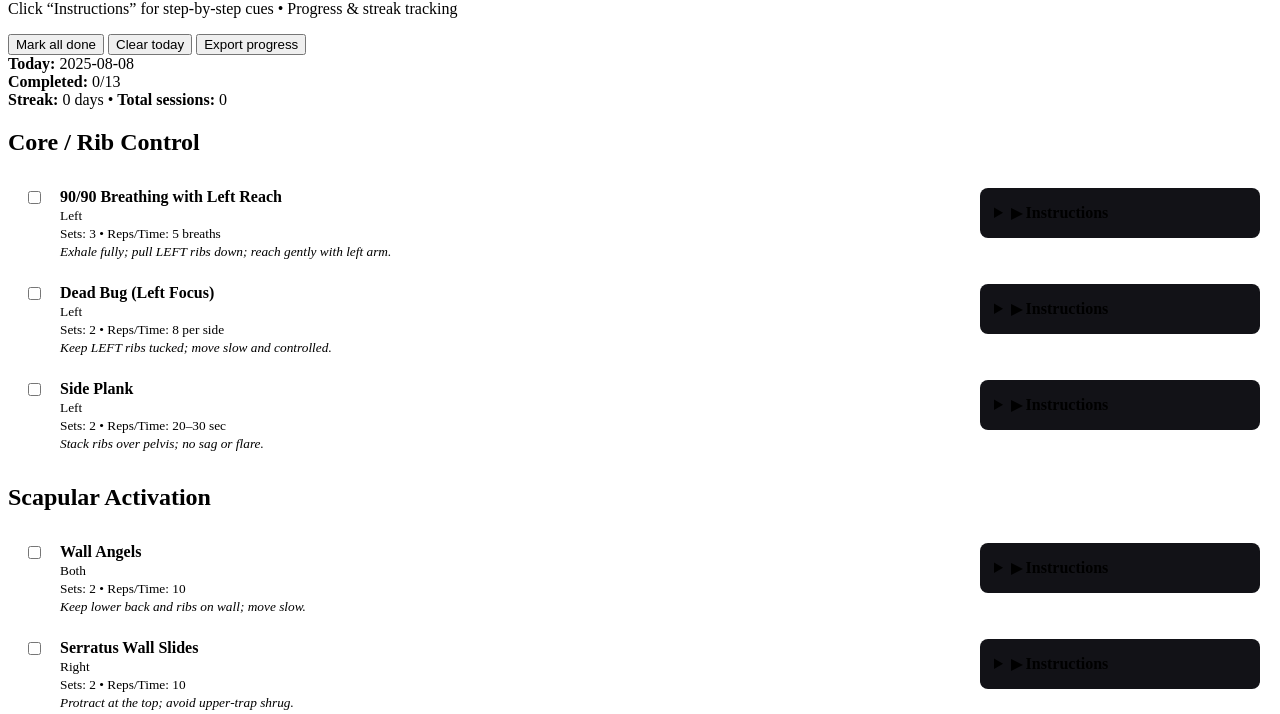
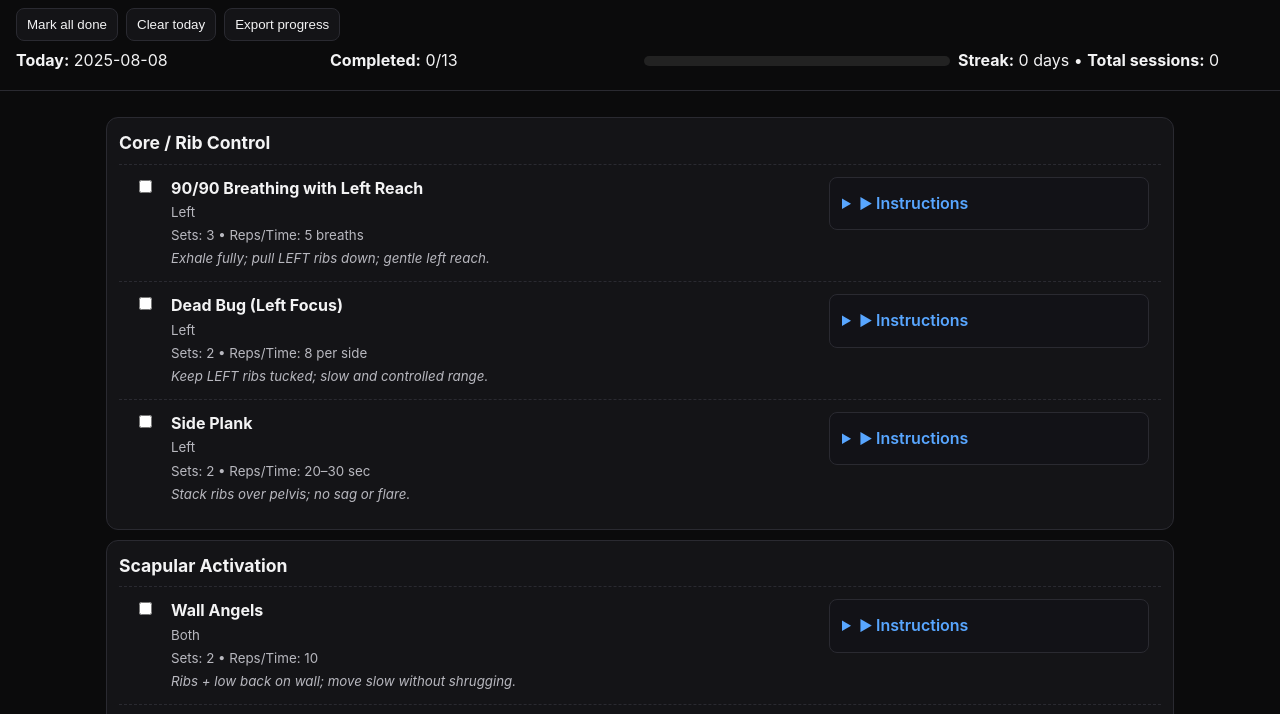
Before and after one commit to ruima323-dot/scapular-rib-app, a plain HTML site: page index.html in a window 1280 px wide. Shown: the part 80-794 px from the top of the page. Drawn offline with Linux system fonts and the light colour scheme.

Commit message:
Update index.html

```diff
--- a/index.html
+++ b/index.html
@@ -3,36 +3,49 @@
 <head>
 <meta charset="utf-8">
 <meta name="viewport" content="width=device-width, initial-scale=1">
-<title>Scapular & Rib Program</title>
+<title>Scapular & Rib Program — v4 (mobile)</title>
 <style>
-/* ... keep your existing styles above ... */
-
-.item{display:grid;grid-template-columns:28px 1fr 280px;gap:12px;align-items:start;padding:12px;border-top:1px dashed var(--border)}
-/* Make the instructions panel roomy and tappable */
-details{background:#121217;border:1px solid var(--border);border-radius:8px;padding:8px}
+:root{--bg:#0b0b0c;--card:#141417;--text:#f3f3f4;--muted:#b8b8bf;--accent:#58a6ff;--ok:#3fb950;--border:#2a2a31}
+*{box-sizing:border-box}
+body{margin:0;font-family:Inter,system-ui,Segoe UI,Roboto,Helvetica,Arial,sans-serif;background:var(--bg);color:var(--text);line-height:1.45}
+header{padding:18px 16px;border-bottom:1px solid var(--border);position:sticky;top:0;background:var(--bg);z-index:5}
+h1{margin:0 0 4px 0;font-size:1.5rem}
+.subtitle{margin:0 0 8px 0;color:var(--muted)}
+.top-actions{display:flex;gap:8px;flex-wrap:wrap;margin:8px 0}
+button{background:var(--card);color:var(--text);border:1px solid var(--border);padding:8px 10px;border-radius:8px;cursor:pointer}
+button:hover{border-color:var(--accent)}
+#summary{display:grid;grid-template-columns:repeat(auto-fit,minmax(160px,1fr));gap:8px;align-items:center}
+.progress{height:10px;background:#222;border-radius:6px;overflow:hidden}
+#bar{height:100%;width:0;background:var(--ok);transition:width .25s ease}
+main{padding:16px;max-width:1100px;margin:0 auto}
+.card{background:var(--card);border:1px solid var(--border);border-radius:12px;padding:12px;margin:10px 0}
+.card h2{margin:0 0 8px 0;font-size:1.1rem}
+.item{display:grid;grid-template-columns:28px 1fr 320px;gap:12px;align-items:start;padding:12px;border-top:1px dashed var(--border)}
+.item:first-child{border-top:none}
+.item small{color:var(--muted)}
+details{background:#121217;border:1px solid var(--border);border-radius:8px;padding:6px}
 summary{cursor:pointer;color:var(--accent);outline:none;padding:8px 6px;font-weight:600}
 summary::-webkit-details-marker{display:none}
 summary::before{content:"▶ ";font-size:0.9em}
 details[open] summary::before{content:"▼ "}
-.details-body{color:#ddd;font-size:0.95rem;line-height:1.5;margin-top:6px}
+.details-body{color:#ddd;font-size:0.95rem;line-height:1.55;margin-top:6px}
+.details-body strong{color:#fff}
 ul{margin:6px 0 0 18px}
 
-/* ===== Mobile layout fix ===== */
+/* ===== Mobile layout ===== */
 @media (max-width: 860px){
-  /* Switch to two columns: checkbox + content */
   .item{grid-template-columns:24px 1fr;gap:10px;padding:10px}
-  /* Make the instructions span the full width under the label */
-  .item details{grid-column: 1 / -1; margin-top:6px}
-  /* Slightly larger tap targets */
+  .item details{grid-column:1 / -1;margin-top:6px}
   summary{font-size:1rem;padding:10px 8px}
-  .details-body{font-size:0.98rem}
+  .details-body{font-size:1rem}
 }
+footer{color:var(--muted);padding:24px 0;text-align:center}
 </style>
 </head>
 <body>
 <header>
   <h1>Scapular & Rib Program</h1>
-  <p class="subtitle">Click “Instructions” for step‑by‑step cues • Progress & streak tracking</p>
+  <p class="subtitle">Tap “Instructions” for step‑by‑step cues • Progress & streak tracking</p>
   <div class="top-actions">
     <button id="markAll">Mark all done</button>
     <button id="clearToday">Clear today</button>
@@ -59,48 +72,42 @@ const PLAN = [
       name:"90/90 Breathing with Left Reach",
       side:"Left",
       sets:"3", reps:"5 breaths",
-      notes:"Exhale fully; pull LEFT ribs down; reach gently with left arm.",
+      notes:"Exhale fully; pull LEFT ribs down; gentle left reach.",
       instr:`
       <div class="details-body">
         <strong>Setup</strong>
         <ul>
-          <li>Lie on your back; hips and knees at 90° (shins parallel to floor).</li>
-          <li>Left arm reaches to the ceiling; right arm relaxed by side.</li>
+          <li>On back; hips/knees at 90° (shins parallel).</li>
+          <li>Left arm to ceiling; right arm relaxed at side.</li>
         </ul>
         <strong>How</strong>
         <ul>
-          <li>Inhale quietly through the nose, keep lower ribs heavy.</li>
-          <li>Exhale through the mouth like blowing out candles; <em>pull LEFT ribs down</em> and gently posteriorly tilt pelvis.</li>
-          <li>As you exhale, reach the <em>left</em> hand up 1–2 cm (shoulder protraction) without shrugging.</li>
-          <li>Pause 2s, then soft nasal inhale keeping ribs down. Repeat.</li>
+          <li>Quiet nasal inhale while keeping lower ribs heavy.</li>
+          <li>Long mouth exhale as if blowing out candles; <em>pull LEFT ribs down</em> and lightly posteriorly tilt pelvis.</li>
+          <li>During exhale, reach left hand up ~1–2 cm (scap protraction) without shrugging.</li>
+          <li>Pause 2s; soft nasal inhale keeping ribs down. Repeat.</li>
         </ul>
         <strong>Cues</strong>
-        <ul>
-          <li>Feel abs engage low/left. No neck tension. Low back stays on floor.</li>
-        </ul>
+        <ul><li>Feel low/left abs; no neck tension; low back stays in contact with floor.</li></ul>
       </div>`
     },
     {
       name:"Dead Bug (Left Focus)",
       side:"Left",
       sets:"2", reps:"8 per side",
-      notes:"Keep LEFT ribs tucked; move slow and controlled.",
+      notes:"Keep LEFT ribs tucked; slow and controlled range.",
       instr:`
       <div class="details-body">
         <strong>Setup</strong>
-        <ul>
-          <li>On back, hips/knees at 90°, arms to ceiling.</li>
-        </ul>
+        <ul><li>On back; hips/knees 90°; arms to ceiling.</li></ul>
         <strong>How</strong>
         <ul>
-          <li>Exhale to set ribs down. Keep LEFT ribs down the whole set.</li>
-          <li>Opposite arm/leg move: right arm overhead as left leg extends; switch.</li>
-          <li>Only reach as far as you can keep ribs down (no back arch).</li>
+          <li>Exhale to set ribs down.</li>
+          <li>Right arm overhead as <em>left</em> leg extends; switch sides next rep.</li>
+          <li>Stop the reach the moment ribs try to pop up.</li>
         </ul>
         <strong>Cues</strong>
-        <ul>
-          <li>Belly “hollows” slightly on exhale; low back kisses floor, not jams.</li>
-        </ul>
+        <ul><li>Belly gently hollows on exhale; low back “kisses” floor (no jam).</li></ul>
       </div>`
     },
     {
@@ -111,16 +118,14 @@ const PLAN = [
       instr:`
       <div class="details-body">
         <strong>Setup</strong>
-        <ul><li>Left forearm under shoulder, legs straight and stacked.</li></ul>
+        <ul><li>Left forearm under shoulder; legs straight and stacked.</li></ul>
         <strong>How</strong>
         <ul>
-          <li>Lift hips; think <em>ribs down</em> and <em>glutes tight</em>.</li>
-          <li>Hold; breathe light through nose without losing alignment.</li>
+          <li>Lift hips; think <em>ribs down</em>, <em>glutes tight</em>, head long.</li>
+          <li>Breathe quietly through nose and hold the line.</li>
         </ul>
         <strong>Cues</strong>
-        <ul>
-          <li>Imagine zippering ribs toward pelvis; keep neck long; no shrug.</li>
-        </ul>
+        <ul><li>Imagine zippering ribs toward pelvis; avoid shoulder shrug.</li></ul>
       </div>`
     }
   ]},
@@ -130,57 +135,58 @@ const PLAN = [
       name:"Wall Angels",
       side:"Both",
       sets:"2", reps:"10",
-      notes:"Keep lower back and ribs on wall; move slow.",
+      notes:"Ribs + low back on wall; move slow without shrugging.",
       instr:`
       <div class="details-body">
         <strong>Setup</strong>
         <ul>
-          <li>Back, head, and <em>ribs</em> against the wall; feet 6–12 in forward.</li>
-          <li>Arms at 90°/90° (goalpost), wrists/back of hands lightly touching wall.</li>
+          <li>Head, ribs, and back against wall; feet 6–12 in forward.</li>
+          <li>Arms in goalpost (90°/90°), wrists lightly touch wall.</li>
         </ul>
         <strong>How</strong>
         <ul>
-          <li>Slide arms up as high as you can while keeping ribs down and wrists near the wall.</li>
-          <li>Lower with control. No shrugging.</li>
+          <li>Slide arms up while keeping ribs down and wrists near wall.</li>
+          <li>Lower with control; maintain neck long.</li>
         </ul>
         <strong>Cues</strong>
-        <ul><li>Think “long neck, ribs heavy, shoulder blades glide.”</li></ul>
+        <ul><li>Feel shoulder blades glide; no lumbar arch or neck tension.</li></ul>
       </div>`
     },
     {
       name:"Serratus Wall Slides",
       side:"Right",
       sets:"2", reps:"10",
-      notes:"Protract at the top; avoid upper‑trap shrug.",
+      notes:"Protract at the top; avoid upper‑trap takeover.",
       instr:`
       <div class="details-body">
         <strong>Setup</strong>
-        <ul><li>Forearms on wall at shoulder width, elbows ~90°.</li></ul>
+        <ul><li>Forearms on wall, shoulder‑width, elbows ~90°.</li></ul>
         <strong>How</strong>
         <ul>
-          <li>Slide up while lightly pushing forearms into wall, then at the top “push the wall away” (shoulder blades wrap forward).</li>
-          <li>Lower without collapsing.</li>
+          <li>Slide up while lightly pushing forearms into wall.</li>
+          <li>At the top, “push the wall away” so shoulder blades wrap forward.</li>
+          <li>Lower back down without collapsing.</li>
         </ul>
         <strong>Cues</strong>
-        <ul><li>Feel it under the armpit (serratus), not in neck.</li></ul>
+        <ul><li>Feel under armpit (serratus), not neck. Keep ribs quiet.</li></ul>
       </div>`
     },
     {
       name:"Scap Retraction & Depression Hold",
       side:"Left",
       sets:"2", reps:"10 (3s hold)",
-      notes:"Pull shoulder blade DOWN and IN without shrugging.",
+      notes:"Slide shoulder blade DOWN & IN; chest stays quiet.",
       instr:`
       <div class="details-body">
         <strong>Setup</strong>
-        <ul><li>Sit or stand tall; arm by side.</li></ul>
+        <ul><li>Sit/stand tall; left arm by side, palm neutral.</li></ul>
         <strong>How</strong>
         <ul>
-          <li>Gently draw the left shoulder blade back (retract) and down (depress) as if sliding into a back pocket.</li>
-          <li>Hold 3s; relax. Repeat.</li>
+          <li>Draw left shoulder blade back (retract) and down (depress) like into a back pocket.</li>
+          <li>Hold 3s; release. Repeat.</li>
         </ul>
         <strong>Cues</strong>
-        <ul><li>Chest stays quiet; no rib flare; no upper‑trap pinch.</li></ul>
+        <ul><li>No shrug; ribs down; think “collarbone wide.”</li></ul>
       </div>`
     }
   ]},
@@ -190,37 +196,37 @@ const PLAN = [
       name:"Serratus Punch",
       side:"Right",
       sets:"3", reps:"12",
-      notes:"Punch the ceiling with a straight elbow; scapula wraps forward.",
+      notes:"Straight elbow; punch to ceiling; scapula wraps forward.",
       instr:`
       <div class="details-body">
         <strong>Setup</strong>
-        <ul><li>Lie on back, light DB in right hand, arm straight above shoulder.</li></ul>
+        <ul><li>On back; light DB in right hand, arm straight above shoulder.</li></ul>
         <strong>How</strong>
         <ul>
-          <li>Without bending the elbow, reach the DB toward the ceiling to lift the shoulder blade off the floor slightly.</li>
-          <li>Lower slowly till shoulder blade returns to floor.</li>
+          <li>Without bending elbow, reach DB up to lift shoulder blade off floor slightly.</li>
+          <li>Lower slowly until shoulder blade contacts floor again.</li>
         </ul>
         <strong>Cues</strong>
-        <ul><li>Feel it under the armpit (serratus). Keep ribs down.</li></ul>
+        <ul><li>Feel serratus (side of ribs). Keep ribs down; no neck strain.</li></ul>
       </div>`
     },
     {
       name:"Prone Y‑T‑W (Right Emphasis)",
       side:"Right emphasis",
       sets:"2", reps:"10 each shape",
-      notes:"Pause 2–3s at top on the right side.",
+      notes:"Pause 2–3s at top on right side for each shape.",
       instr:`
       <div class="details-body">
         <strong>Setup</strong>
-        <ul><li>Lie prone on bench/floor, forehead supported, thumbs up.</li></ul>
+        <ul><li>Prone on bench/floor; forehead supported; thumbs up.</li></ul>
         <strong>How</strong>
         <ul>
-          <li><strong>Y:</strong> Arms overhead in a “Y”, lift with lower trap.</li>
-          <li><strong>T:</strong> Arms out to sides, squeeze mid‑back (no shrug).</li>
-          <li><strong>W:</strong> Bend elbows ~90°, pinch shoulder blades gently.</li>
+          <li><strong>Y:</strong> Arms overhead; lift with lower trap.</li>
+          <li><strong>T:</strong> Arms out to side; squeeze mid‑back without shrug.</li>
+          <li><strong>W:</strong> Bend elbows ~90°; gently pinch shoulder blades.</li>
         </ul>
         <strong>Cues</strong>
-        <ul><li>Keep neck long, ribs quiet; right side 2–3s pause at top.</li></ul>
+        <ul><li>Right side: 2–3s pause at top. Neck long; ribs quiet.</li></ul>
       </div>`
     }
   ]},
@@ -234,29 +240,29 @@ const PLAN = [
       instr:`
       <div class="details-body">
         <strong>Setup</strong>
-        <ul><li>Prone on bench/floor, left arm in “Y”.</li></ul>
+        <ul><li>Prone; left arm in “Y”; palm thumbs‑up.</li></ul>
         <strong>How</strong>
         <ul>
-          <li>Lift the left arm slightly off the floor, reaching long.</li>
-          <li>Lower slow; keep shoulder away from ear.</li>
+          <li>Lift left arm slightly off floor, reaching long.</li>
+          <li>Lower slowly; avoid shoulder creeping toward ear.</li>
         </ul>
         <strong>Cues</strong>
-        <ul><li>Lower trap should work; no upper‑trap take‑over.</li></ul>
+        <ul><li>Lower trap should work; no upper‑trap takeover.</li></ul>
       </div>`
     },
     {
       name:"Lat Prayer Lift",
       side:"Left",
       sets:"3", reps:"10",
-      notes:"Band anchored low; pull diagonally without rib flare.",
+      notes:"Band low‑anchor; diagonal pull without rib flare.",
       instr:`
       <div class="details-body">
         <strong>Setup</strong>
-        <ul><li>Kneel with band anchored low to your left.</li></ul>
+        <ul><li>Kneel; band anchored low to your left.</li></ul>
         <strong>How</strong>
         <ul>
-          <li>With arm straight, pull band up/diagonal toward forehead.</li>
-          <li>Control back down.</li>
+          <li>Arm straight; pull band up/diagonal toward forehead.</li>
+          <li>Return with control; keep abs lightly on.</li>
         </ul>
         <strong>Cues</strong>
         <ul><li>Ribs down; feel lat + lower trap, not neck.</li></ul>
@@ -269,18 +275,18 @@ const PLAN = [
       name:"Single‑arm Band Row → External Rotation",
       side:"Both",
       sets:"3", reps:"12 each",
-      notes:"Row to ribs, then rotate to 90°—control both phases.",
+      notes:"Row to ribs, then rotate to ~90°; smooth control.",
       instr:`
       <div class="details-body">
         <strong>Setup</strong>
-        <ul><li>Band anchored at mid‑chest height.</li></ul>
+        <ul><li>Band anchored at mid‑chest height; neutral stance.</li></ul>
         <strong>How</strong>
         <ul>
-          <li>Row elbow to ribs (scapula back & down), pause.</li>
-          <li>Then externally rotate to ~90° elbow angle; pause; return.</li>
+          <li>Row elbow to ribs (scap back & down), brief pause.</li>
+          <li>Then externally rotate to ~90° elbow angle; pause; reverse.</li>
         </ul>
         <strong>Cues</strong>
-        <ul><li>Chest quiet; no rib pop; smooth tempo.</li></ul>
+        <ul><li>Chest quiet; no rib pop; steady tempo.</li></ul>
       </div>`
     }
   ]},
@@ -290,32 +296,32 @@ const PLAN = [
       name:"Doorway Pec Stretch",
       side:"Both",
       sets:"2", reps:"30 sec",
-      notes:"Elbow ~90°; step forward until mild stretch—no numbness.",
+      notes:"Elbow ~90° at shoulder height; step until mild stretch (no numbness).",
       instr:`
       <div class="details-body">
         <strong>How</strong>
         <ul>
-          <li>Forearm on doorframe, elbow ~shoulder height.</li>
-          <li>Step forward, rotate chest away slightly.</li>
+          <li>Forearm on doorframe; elbow ~shoulder height.</li>
+          <li>Step forward and rotate chest away slightly until gentle stretch.</li>
         </ul>
         <strong>Cues</strong>
-        <ul><li>Breathe; ribs down; feel front‑chest stretch (not shoulder pinch).</li></ul>
+        <ul><li>Breathe; ribs down; feel front‑chest stretch, not shoulder pinch.</li></ul>
       </div>`
     },
     {
       name:"Upper Trap Stretch",
       side:"Both (more on right if tight)",
       sets:"2", reps:"30 sec",
-      notes:"Keep shoulder down; gentle only.",
+      notes:"Keep shoulder down; gentle only; breathe slow.",
       instr:`
       <div class="details-body">
         <strong>How</strong>
         <ul>
-          <li>Hold edge of chair with right hand; tilt head left.</li>
-          <li>Option: light over‑pressure with left hand on head.</li>
+          <li>Hold chair with right hand; tilt head left.</li>
+          <li>Optional: light over‑pressure with left hand on head (gentle).</li>
         </ul>
         <strong>Cues</strong>
-        <ul><li>Shoulder stays depressed; slow nasal breaths.</li></ul>
+        <ul><li>Right shoulder stays depressed; slow nasal breaths; no pain.</li></ul>
       </div>`
     }
   ]}
@@ -323,8 +329,8 @@ const PLAN = [
 
 const todayKey = () => new Date().toISOString().slice(0,10);
 const storage = { get:(k,d)=>JSON.parse(localStorage.getItem(k)||JSON.stringify(d)), set:(k,v)=>localStorage.setItem(k,JSON.stringify(v)) };
-const DATA_KEY = 'scap_rib_progress_v1_text';
-const STATE_KEY = 'scap_rib_checked_v1_text';
+const DATA_KEY = 'scap_rib_progress_v1_text_mobile';
+const STATE_KEY = 'scap_rib_checked_v1_text_mobile';
 
 let totalItems = 0;
 const planEl = document.getElementById('plan');
```
